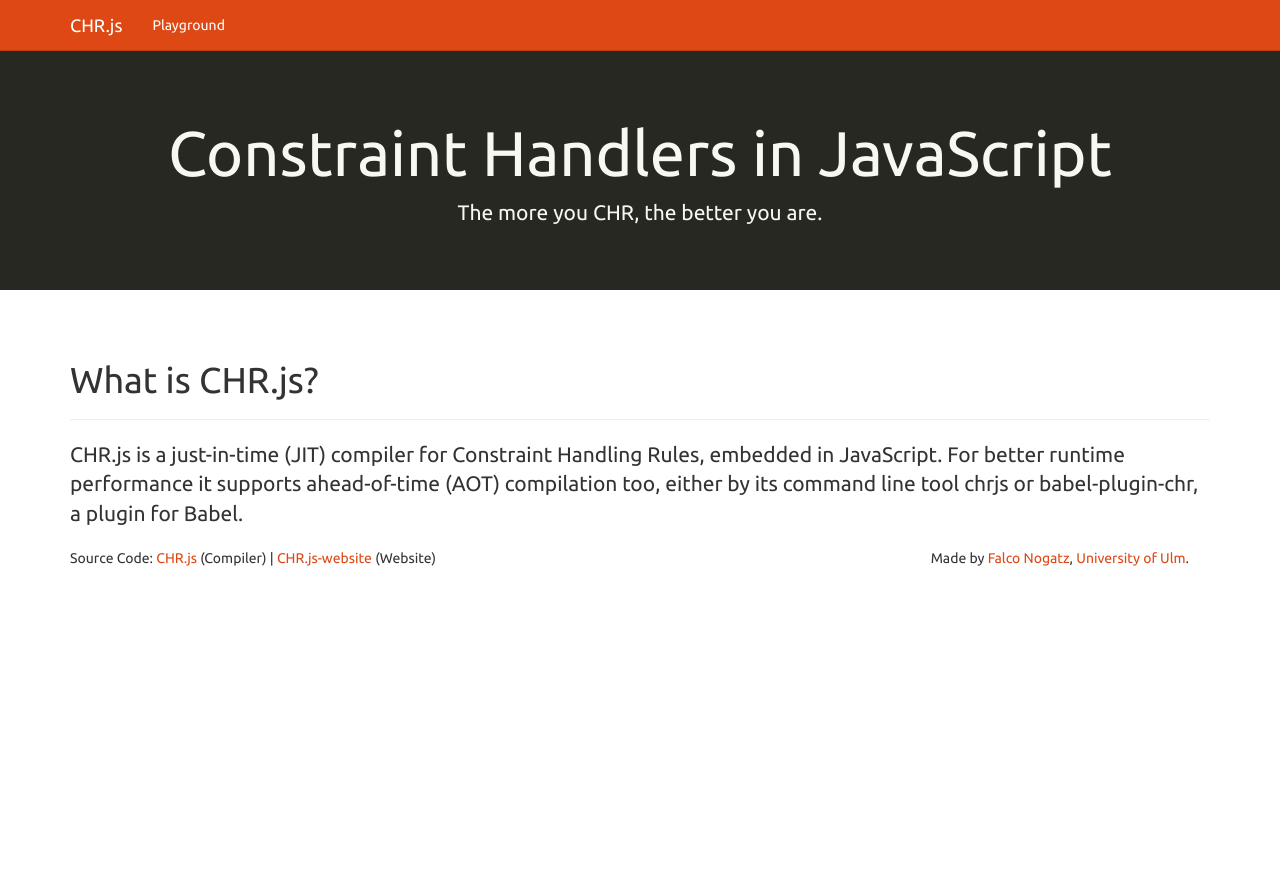
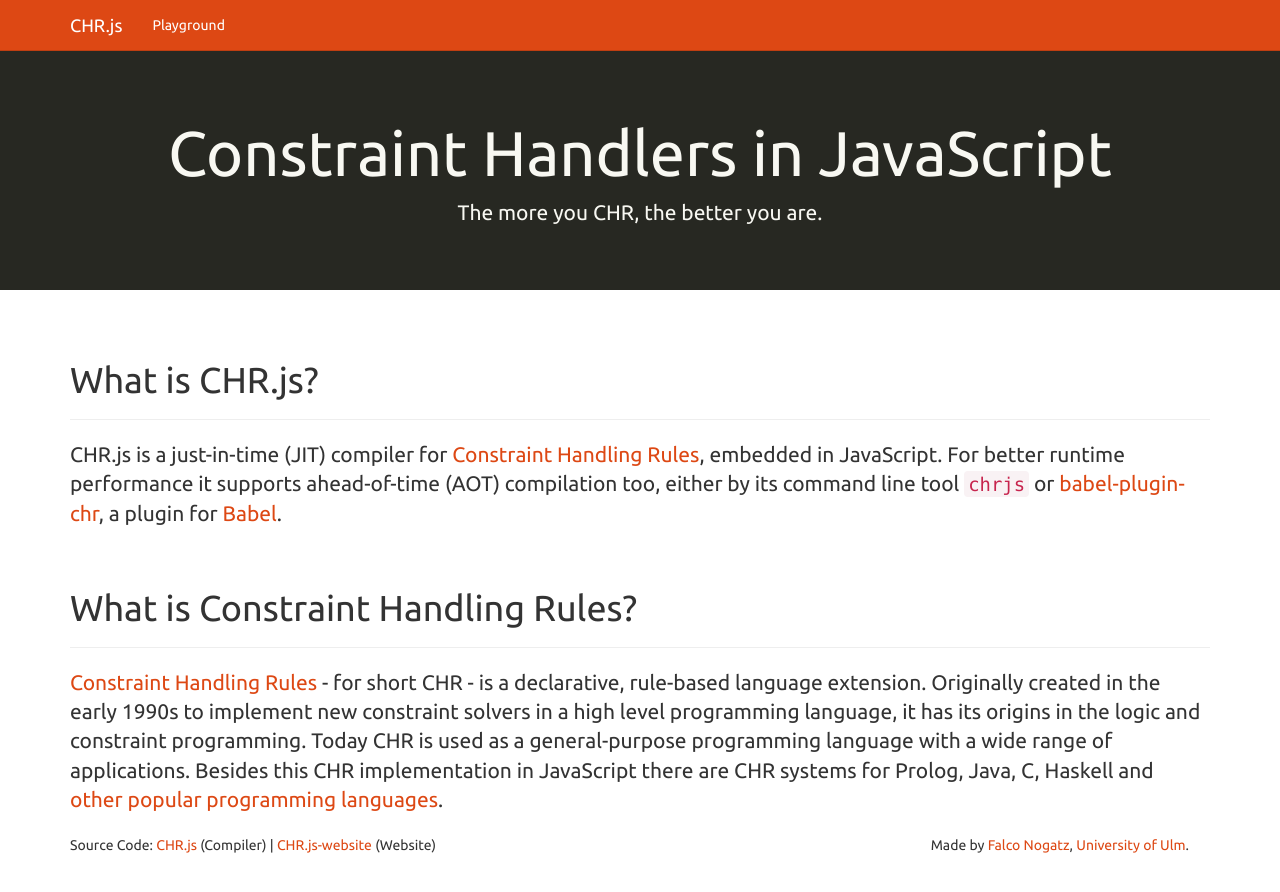
Before and after one commit to fnogatz/CHR.js-website, a Jekyll site: the page built from index.md, in a window 1280 px wide. Shown: the top 892 px of the page. Built offline with Jekyll 4.4.1, drawn with Linux system fonts in a browser that asks for light colours; nearby versions of some CDN libraries; library files that are not in the unit come from our copies.

Commit message:
Add teaser for CHR; Add links to related projects and websites

```diff
--- a/index.md
+++ b/index.md
@@ -15,7 +15,18 @@
       <h1>What is CHR.js?</h1>
     </div>
     <p class="lead">
-      CHR.js is a just-in-time (JIT) compiler for Constraint Handling Rules, embedded in JavaScript. For better runtime performance it supports ahead-of-time (AOT) compilation too, either by its command line tool chrjs or babel-plugin-chr, a plugin for Babel.
+      CHR.js is a just-in-time (JIT) compiler for <a href="#CHR">Constraint Handling Rules</a>, embedded in JavaScript. For better runtime performance it supports ahead-of-time (AOT) compilation too, either by its command line tool <code>chrjs</code> or <a href="https://github.com/fnogatz/babel-plugin-chr">babel-plugin-chr</a>, a plugin for <a href="http://babeljs.io/">Babel</a>.
     </p>
   </div>
 </div>
+
+<div class="row">
+  <div class="col-lg-12">
+    <div class="page-header">
+      <h1>What is Constraint Handling Rules?</h1>
+    </div>
+    <p class="lead">
+      <a href="https://dtai.cs.kuleuven.be/CHR/">Constraint Handling Rules</a> - for short CHR - is a declarative, rule-based language extension. Originally created in the early 1990s to implement new constraint solvers in a high level programming language, it has its origins in the logic and constraint programming. Today CHR is used as a general-purpose programming language with a wide range of applications. Besides this CHR implementation in JavaScript there are CHR systems for Prolog, Java, C, Haskell and <a href="https://dtai.cs.kuleuven.be/CHR/download.shtml">other popular programming languages</a>.
+    </p>
+  </div>
+</div>
```
